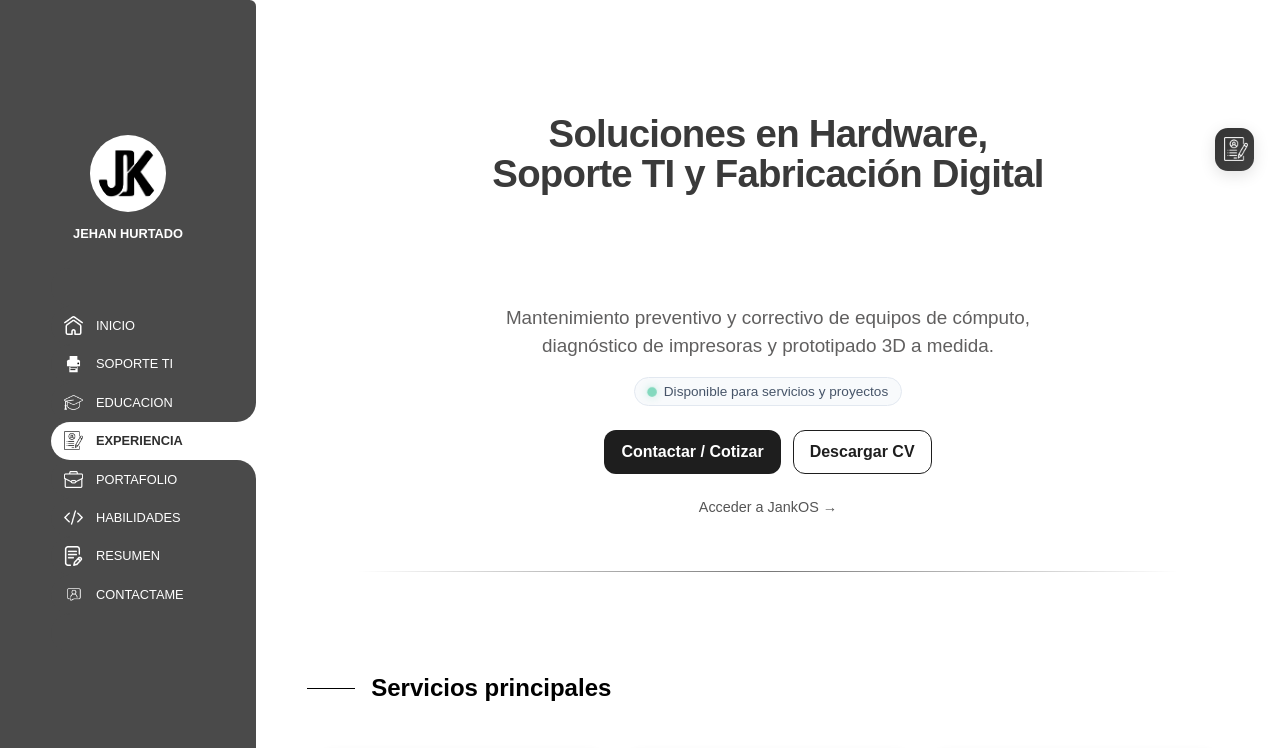
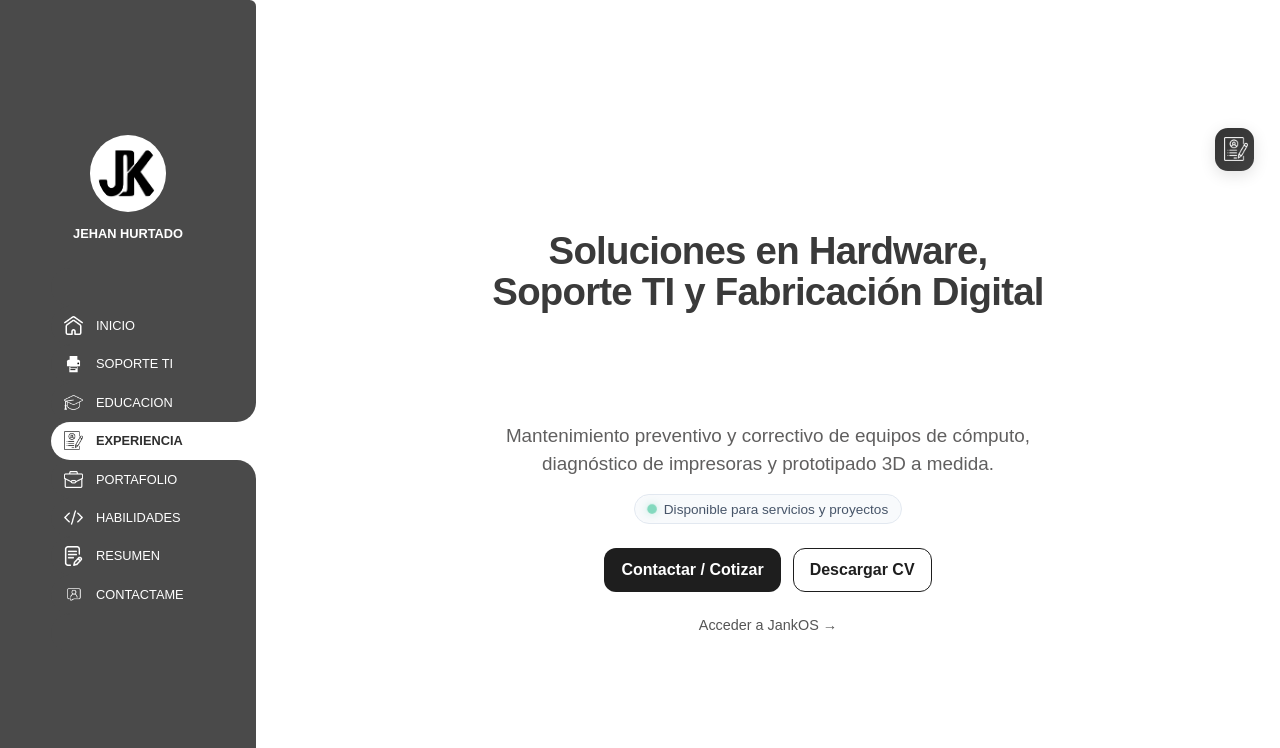
Before and after one commit to Jank1510/jankCVonline, an Angular app: page / in a window 1280 px wide. Shown: the top 748 px of the page. Built offline with nearby package versions, Linux system fonts and the light colour scheme.

Commit message:
fix: añadir min-height 100vh a las secciones para evitar micro saltos en el scrollspy

```diff
--- a/src/app/app.component.css
+++ b/src/app/app.component.css
@@ -11,6 +11,10 @@ app-aside-menu {
 
 .ancho {
     scroll-margin-top: 4.5rem;
+    min-height: 100vh;
+    display: flex;
+    flex-direction: column;
+    justify-content: center;
 }
 
 hr {
```
